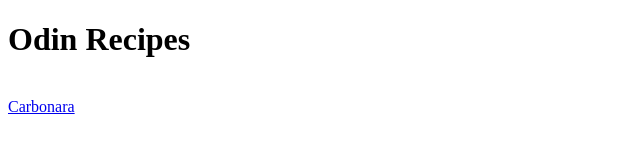
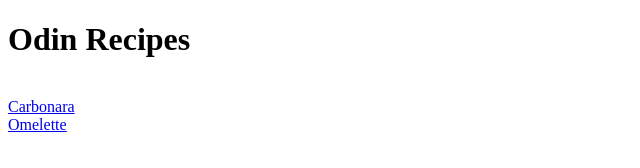
Before and after one commit to j0nhe1/odin-recipes, a plain HTML site: page index.html in a window 1280 px wide. Shown: the full height of the page, 0-640 px from the left. Drawn offline with Linux system fonts and the light colour scheme.

Commit message:
Added link to omellete.html

```diff
--- a/index.html
+++ b/index.html
@@ -9,7 +9,8 @@
         <h1>Odin Recipes</h1>
         <br>
         <a href="recipes/carbonara.html">Carbonara</a>
-
+        <br>
+        <a href="recipes/omelette.html">Omelette</a>
 
     </body>
 
```
